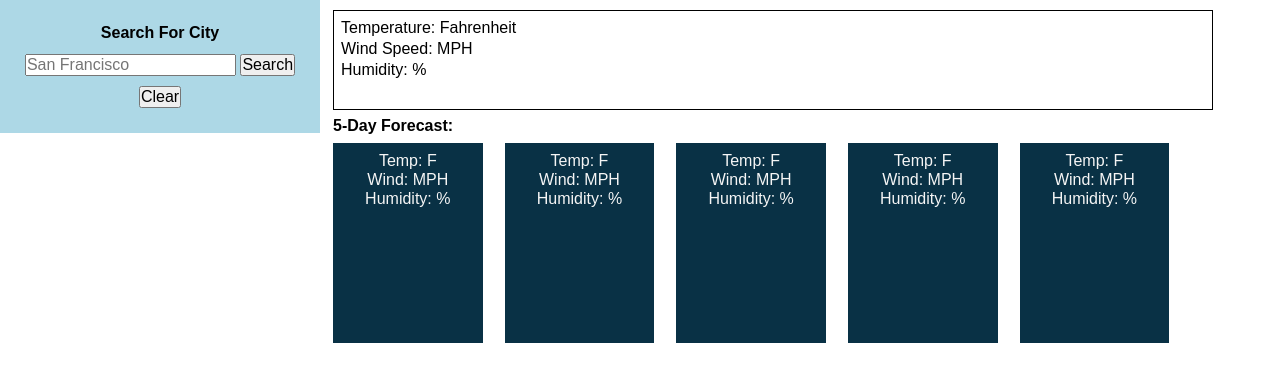
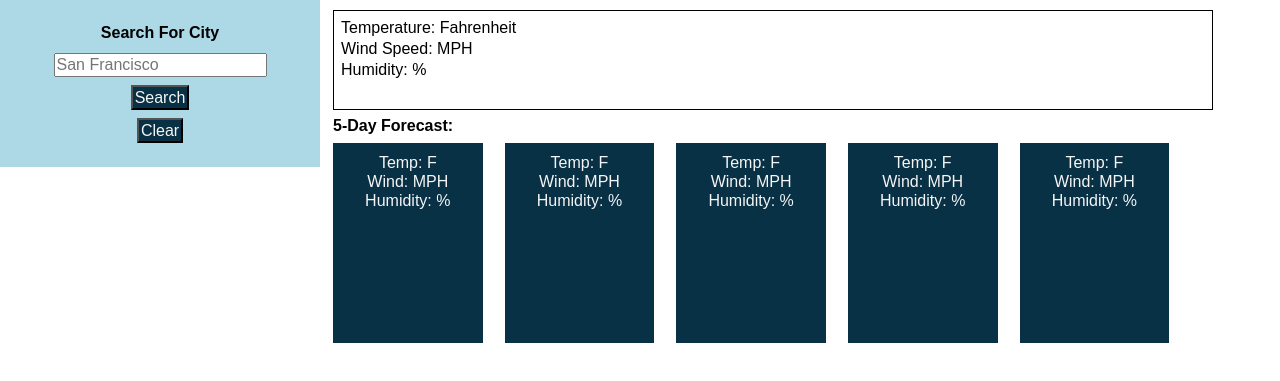
Before and after one commit to sdanimc/weather-forecast-page, a plain HTML site: page index.html in a window 1280 px wide. Shown: the part 67-448 px from the top of the page. Drawn offline with nearby package versions, Linux system fonts and the light colour scheme.

Commit message:
search history css and final style touches

```diff
--- a/assets/style.css
+++ b/assets/style.css
@@ -34,6 +34,16 @@ aside{
 }
 input{
     max-width: 100%;
+    padding: 1px;
+}
+button{
+    margin: 4px;
+    padding: 1.5px;
+    background-color: #093145;
+    color: whitesmoke;
+}
+.prevSearchBtn{
+    width: 100%;
 }
 #results {
     width: 70%;
@@ -57,6 +67,7 @@ input{
     text-align: center;
     color: whitesmoke;
     line-height: 1.2rem;
+    padding: 2px;
 }
 #day1{
     margin-left: 0;
```
